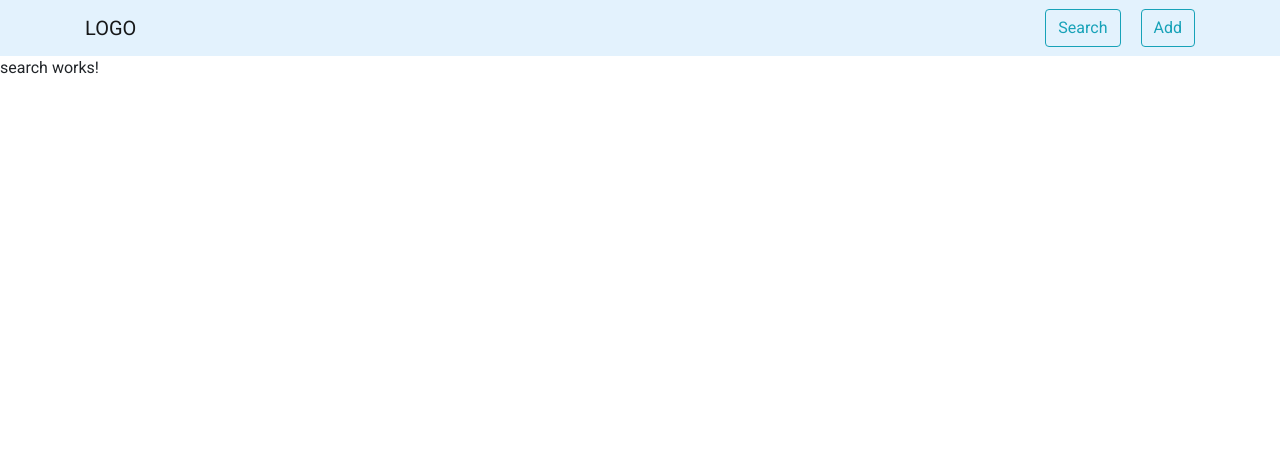
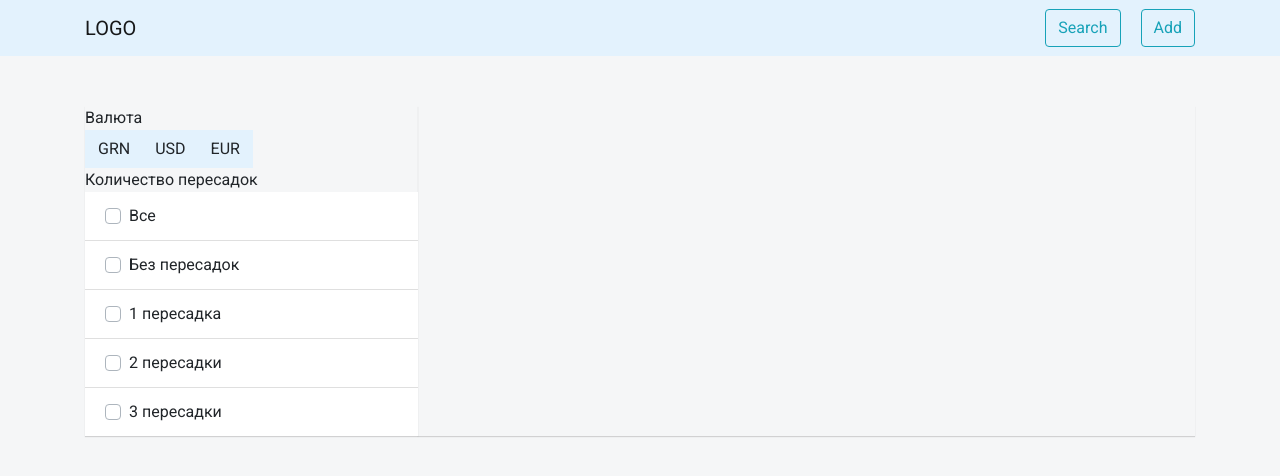
Before and after one commit to chypailenko/avia, an Angular app: page /search in a window 1280 px wide. Shown: the top 476 px of the page. Built offline with nearby package versions, Linux system fonts and the light colour scheme.

Commit message:
WIP: Search page

```diff
--- a/src/app/containers/search/search.component.html
+++ b/src/app/containers/search/search.component.html
@@ -1,5 +1,71 @@
 <app-header></app-header>
 
-<p>
-  search works!
-</p>
+<div class="search">
+  <div class="container">
+    <div class="search__container ">
+      <div class="search-choosebar">
+
+        <div class="search-choosebar__container">
+          <div class="search-choosebar__title">Валюта</div>
+
+          <div class="search-choosebar__btn-group">
+            <div class="btn-group custom-btn--prime" role="group" aria-label="Basic example">
+              <button type="button" class="btn">GRN</button>
+              <button type="button" class="btn">USD</button>
+              <button type="button" class="btn">EUR</button>
+            </div>
+          </div>
+        </div>
+
+        <div class="search-choosebar__container">
+          <div class="search-choosebar__title">Количество пересадок</div>
+
+          <div class="search-choosebar__checkbox">
+            <ul class="list-group list-group-flush">
+
+              <li class="list-group-item">
+                <div class="custom-control custom-checkbox mr-sm-2">
+                  <input type="checkbox" class="custom-control-input" id="customControlAutosizing1">
+                  <label class="custom-control-label" for="customControlAutosizing1">Все</label>
+                </div>
+              </li>
+
+              <li class="list-group-item">
+                <div class="custom-control custom-checkbox mr-sm-2">
+                  <input type="checkbox" class="custom-control-input" id="customControlAutosizing2">
+                  <label class="custom-control-label" for="customControlAutosizing2">Без пересадок</label>
+                </div>
+              </li>
+
+              <li class="list-group-item">
+                <div class="custom-control custom-checkbox mr-sm-2">
+                  <input type="checkbox" class="custom-control-input" id="customControlAutosizing3">
+                  <label class="custom-control-label" for="customControlAutosizing3">1 пересадка</label>
+                </div>
+              </li>
+
+              <li class="list-group-item">
+                <div class="custom-control custom-checkbox mr-sm-2">
+                  <input type="checkbox" class="custom-control-input" id="customControlAutosizing4">
+                  <label class="custom-control-label" for="customControlAutosizing4">2 пересадки</label>
+                </div>
+              </li>
+
+              <li class="list-group-item">
+                <div class="custom-control custom-checkbox mr-sm-2">
+                  <input type="checkbox" class="custom-control-input" id="customControlAutosizing5">
+                  <label class="custom-control-label" for="customControlAutosizing5">3 пересадки</label>
+                </div>
+              </li>
+
+            </ul>
+          </div>
+        </div>
+      </div>
+
+      <div class="search-flyinfo">
+
+      </div>
+    </div>
+  </div>
+</div>
--- a/src/app/containers/search/search.component.scss
+++ b/src/app/containers/search/search.component.scss
@@ -0,0 +1,28 @@
+@import "../../../assets/global";
+
+
+.search {
+  width: 100%;
+  height: 100%;
+  background: #e9eaed70;
+  &__container {
+    display: flex;
+    flex-direction: row;
+    justify-content: space-between;
+    flex-wrap: wrap;
+    padding-top: 50px;
+  }
+}
+
+
+.search-choosebar {
+  width: 30%;
+  box-sizing: border-box;
+  box-shadow: 0 1px 1px rgba(0, 0, 0, 0.15);
+}
+
+.search-flyinfo {
+  width: 70%;
+  box-sizing: border-box;
+  box-shadow: 0 1px 1px rgba(0, 0, 0, 0.15);
+}
--- a/src/assets/global.scss
+++ b/src/assets/global.scss
@@ -1,3 +1,11 @@
+html, body {
+  font-family: Roboto, "Helvetica Neue", sans-serif;
+  color: #0a0a0a;
+  font-weight: 400;
+  font-size: 18px;
+  line-height: 24px;
+}
+
 .custom-btn {
   &--prime {
     background-color: #e3f2fd;
--- a/src/index.html
+++ b/src/index.html
@@ -17,6 +17,7 @@
   <script src="https://code.jquery.com/jquery-3.3.1.slim.min.js" integrity="sha384-q8i/X+965DzO0rT7abK41JStQIAqVgRVzpbzo5smXKp4YfRvH+8abtTE1Pi6jizo" crossorigin="anonymous"></script>
   <script src="https://cdnjs.cloudflare.com/ajax/libs/popper.js/1.14.7/umd/popper.min.js" integrity="sha384-UO2eT0CpHqdSJQ6hJty5KVphtPhzWj9WO1clHTMGa3JDZwrnQq4sF86dIHNDz0W1" crossorigin="anonymous"></script>
   <script src="https://stackpath.bootstrapcdn.com/bootstrap/4.3.1/js/bootstrap.min.js" integrity="sha384-JjSmVgyd0p3pXB1rRibZUAYoIIy6OrQ6VrjIEaFf/nJGzIxFDsf4x0xIM+B07jRM" crossorigin="anonymous"></script>
+  <link rel="stylesheet" href="https://use.fontawesome.com/releases/v5.8.2/css/all.css" integrity="sha384-oS3vJWv+0UjzBfQzYUhtDYW+Pj2yciDJxpsK1OYPAYjqT085Qq/1cq5FLXAZQ7Ay" crossorigin="anonymous">
 
 </body>
 </html>
```
